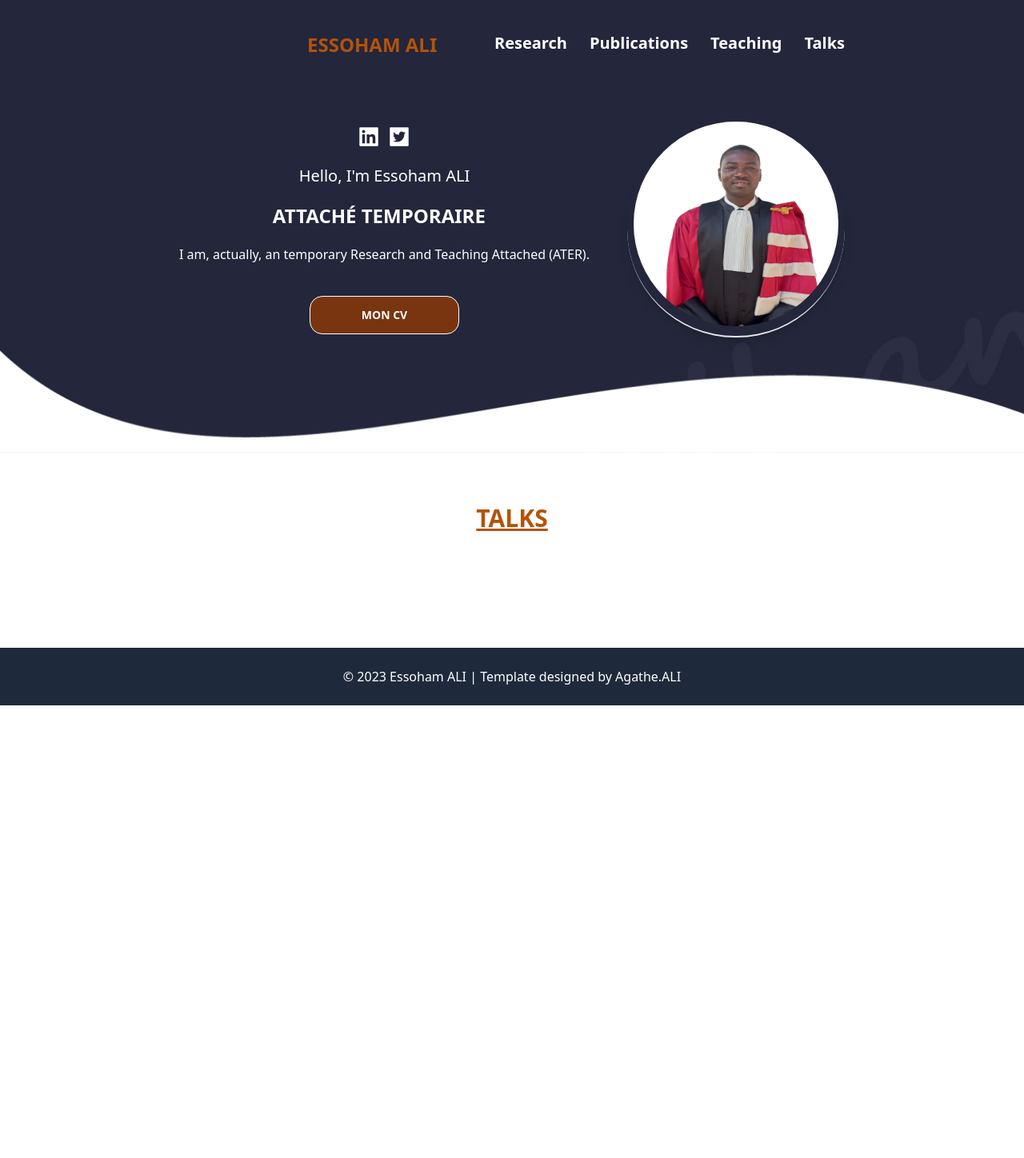
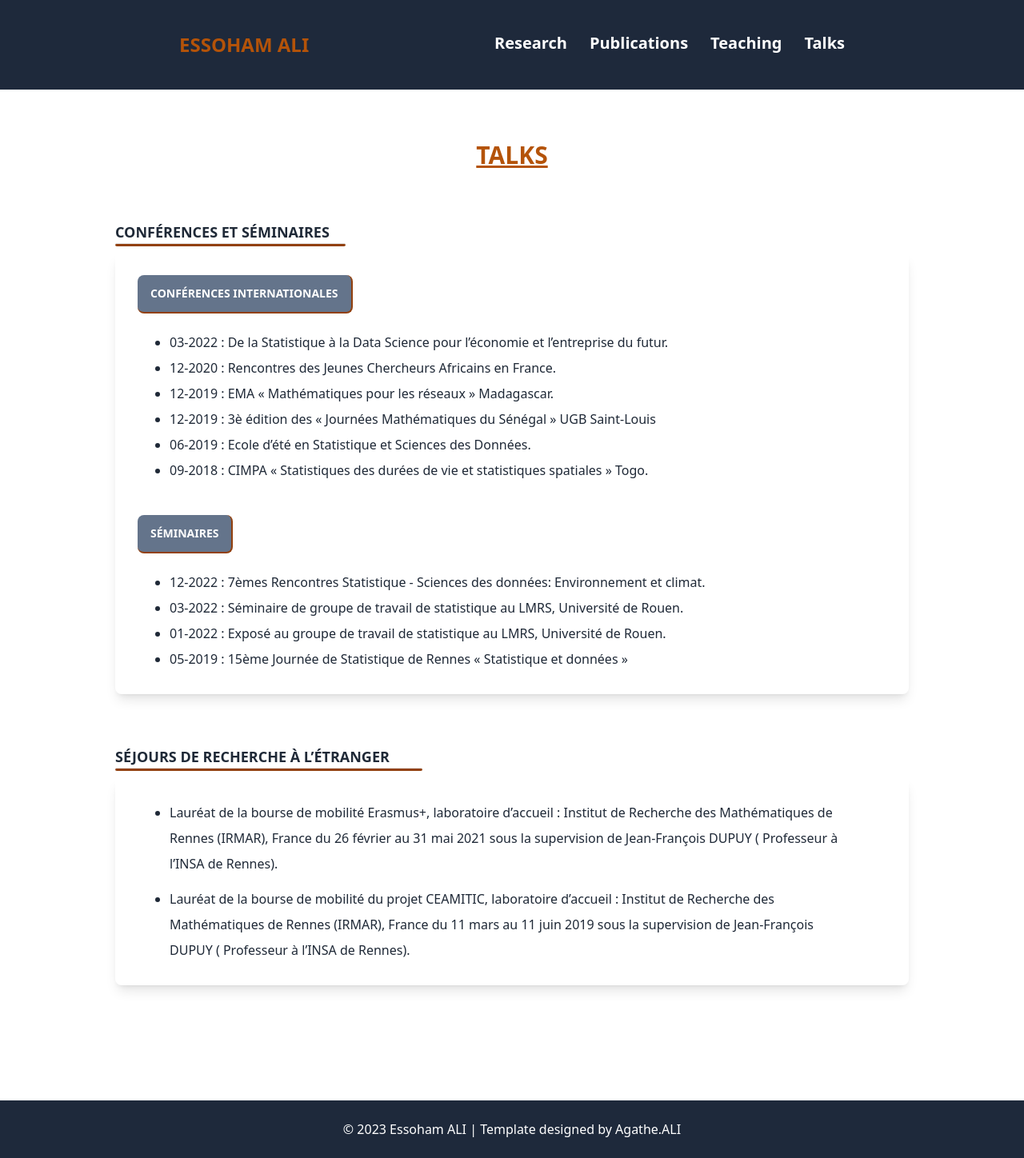
Before and after one commit to Gnilane95/essoham_portfolio, a Next.js app: page /talks in a window 1280 px wide. Shown: the whole page at 80% size. Before the commit the page ends 882 px from the top, so only its background shows below. Built offline with nearby package versions, Linux system fonts and the light colour scheme; what tw-elements would draw is missing.

Commit message:
pages done

```diff
--- a/components/layout/Layout.jsx
+++ b/components/layout/Layout.jsx
@@ -1,4 +1,3 @@
-import Navbar from '../navigation/Navbar'
 import Head from 'next/head'
 import Footer from '../footer/Footer'
 
@@ -14,7 +13,6 @@ export default function Layout({ children, title, metaContent, image ="img/undra
       </Head>
       <div className='flex flex-col'>
         <div className="">
-          <Navbar />
           <main className='flex-grow'>
             {children}
           </main>
--- a/components/navigation/Navbar.jsx
+++ b/components/navigation/NavbarHome.jsx
@@ -3,7 +3,7 @@ import Typical from 'react-typical'
 import {AiFillLinkedin} from 'react-icons/ai'
 import {AiFillTwitterSquare} from 'react-icons/ai'
 
-export default function Navbar() {
+export default function NavbarHome() {
   return (
     <div className="">
         <div className="bg-[url('../public/assets/bg.jpg')] h-[82%] w-full px-56 pb-36 relative text-white ">
--- /dev/null
+++ b/components/navigation/NavbarPages.jsx
@@ -0,0 +1,28 @@
+import React from 'react'
+import Link from 'next/link'
+
+export default function NavbarPages() {
+  return (
+    <div>
+      <nav className=' flex justify-between py-10 px-56 bg-slate-800'>
+        <Link href='/' className='font-black text-2xl uppercase logo'>
+          <span className='text-amber-700'>Essoham ALI</span>
+        </Link>
+        <div className='flex space-x-7 text-xl font-semibold text-white'>
+          <Link href='/research' className='hover:text-amber-600'>
+            Research
+          </Link>
+          <Link href='/publications' className='hover:text-amber-600'>
+            Publications
+          </Link>
+          <Link href='/teaching' className='hover:text-amber-600'>
+            Teaching
+          </Link>
+          <Link href='/talks' className='hover:text-amber-600'>
+            Talks
+          </Link>
+        </div>
+      </nav>
+    </div>
+  )
+}
--- a/pages/index.js
+++ b/pages/index.js
@@ -1,10 +1,12 @@
 import Layout from "../components/layout/Layout";
 import SectionAbout from '../components/home/SectionAbout';
 import SectionContact from "../components/home/SectionContact";
+import NavbarHome from '../components/navigation/NavbarHome'
 
 export default function Home() {
   return (
     <Layout title = 'Accueil' metaContent ='Bienvenue sur ma page web, Je suis Essoham ALI, Ph.D. in Mathematics Applied' >
+      <NavbarHome />
       {/* Home section */}
       <div className='my-28'>
         <SectionAbout/>
--- a/pages/publications.js
+++ b/pages/publications.js
@@ -1,10 +1,12 @@
 import Link from 'next/link';
 import React from 'react'
 import Layout from "../components/layout/Layout";
+import NavbarPages from '../components/navigation/NavbarPages';
 
 export default function publications() {
   return (
     <Layout title = 'Publications' metaContent ='Bienvenue sur ma page web, Je suis Essoham ALI, Ph.D. in Mathematics Applied' >
+      <NavbarPages/>
       <div className='my-16'>
         <h1 className='uppercase text-center font-black underline text-3xl text-amber-700 pb-16'>
           Publications
--- a/pages/research.js
+++ b/pages/research.js
@@ -1,9 +1,12 @@
 import React from 'react'
 import Layout from "../components/layout/Layout";
+import NavbarPages from '../components/navigation/NavbarPages';
+
 
 export default function research() {
   return (
     <Layout title = 'Research' metaContent ='Bienvenue sur ma page web, Je suis Essoham ALI, Ph.D. in Mathematics Applied' >
+      <NavbarPages />
       <div className='my-28'>
         <h1 className='uppercase text-center font-black underline text-3xl text-amber-700'>
           Research
--- a/pages/talks.js
+++ b/pages/talks.js
@@ -1,13 +1,73 @@
 import React from 'react'
 import Layout from "../components/layout/Layout";
+import NavbarPages from '../components/navigation/NavbarPages';
 
 export default function talks() {
   return (
     <Layout title = 'Talks' metaContent ='Bienvenue sur ma page web, Je suis Essoham ALI, Ph.D. in Mathematics Applied' >
+      <NavbarPages/>
       <div className='my-16'>
         <h1 className='uppercase text-center font-black underline text-3xl text-amber-700'>
           Talks
         </h1>
+        <div className='mx-36'>
+          {/* Conférences et séminaires */}
+          <div className='mt-16'>
+            <h2 className='font-bold text-lg uppercase'>Conférences et séminaires</h2>
+            <hr className='bg-amber-800 h-1 w-72 rounded'/>
+            <div className='shadow-lg p-7 rounded-lg mt-2'>
+              {/* Conférences internationales */}
+              <div className=''>
+                <span className='btn bg-slate-500 hover:bg-amber-700 cursor-none border-r-2 border-b-2 border-r-amber-800 border-b-amber-800 border-t-0 border-l-0'>Conférences internationales</span>
+                <div className='mt-5'>
+                  <ul className='leading-loose mx-10'>
+                    <li className='list-disc'>
+                      03-2022 : De la Statistique à la Data Science pour l’économie et l’entreprise du futur.
+                    </li>
+                    <li className='list-disc'>12-2020 : Rencontres des Jeunes Chercheurs Africains en France.</li>
+                    <li className='list-disc'>12-2019 : EMA « Mathématiques pour les réseaux » Madagascar.</li>
+                    <li className='list-disc'>12-2019 : 3è édition des « Journées Mathématiques du Sénégal » UGB Saint-Louis</li>
+                    <li className='list-disc'>06-2019 : Ecole d’été en Statistique et Sciences des Données.</li>
+                    <li className='list-disc'>09-2018 : CIMPA « Statistiques des durées de vie et statistiques spatiales » Togo.</li>
+                  </ul>
+                </div>
+              </div>
+              {/* Séminaires */}
+              <div className='mt-10'>
+                <span className='btn bg-slate-500 hover:bg-amber-700 cursor-none border-r-2 border-b-2 border-r-amber-800 border-b-amber-800 border-t-0 border-l-0'>Séminaires</span>
+                <div className='mt-5'>
+                  <ul className='leading-loose mx-10'>
+                    <li className='list-disc'>
+                      12-2022 : 7èmes Rencontres Statistique - Sciences des données: Environnement et climat.
+                    </li>
+                    <li className='list-disc'>
+                      03-2022 : Séminaire de groupe de travail de statistique au LMRS, Université de Rouen.
+                    </li>
+                    <li className='list-disc'>
+                      01-2022 : Exposé au groupe de travail de statistique au LMRS, Université de Rouen.
+                    </li>
+                    <li className='list-disc'>05-2019 : 15ème Journée de Statistique de Rennes « Statistique et données »</li>
+                  </ul>
+                </div>
+              </div>
+            </div>
+          </div>
+          {/* Séjours de recherche à l’étranger */}
+          <div className='mt-16'>
+            <h2 className='font-bold text-lg uppercase'>Séjours de recherche à l’étranger</h2>
+            <hr className='bg-amber-800 h-1 w-96 rounded'/>
+            <div className='shadow-lg p-7 rounded-lg mt-2'>
+              <ul className='leading-loose mx-10'>
+                <li className='list-disc'>
+                  Lauréat de la bourse de mobilité Erasmus+, laboratoire d’accueil : Institut de Recherche des Mathématiques de Rennes (IRMAR), France du 26 février au 31 mai 2021 sous la supervision de Jean-François DUPUY ( Professeur à l’INSA de Rennes).
+                </li>
+                <li className='list-disc pt-3'>
+                Lauréat de la bourse de mobilité du projet CEAMITIC, laboratoire d’accueil : Institut de Recherche des Mathématiques de Rennes (IRMAR), France du 11 mars au 11 juin 2019 sous la supervision de Jean-François DUPUY ( Professeur à l’INSA de Rennes).
+                </li>
+              </ul>
+            </div>
+          </div>
+        </div>
       </div>
     </Layout>
   )
--- a/pages/teaching.js
+++ b/pages/teaching.js
@@ -1,14 +1,16 @@
 import React from 'react'
 import Layout from "../components/layout/Layout";
+import NavbarPages from '../components/navigation/NavbarPages';
 
 export default function teaching() {
   return (
     <Layout title = 'Teaching' metaContent ='Bienvenue sur ma page web, Je suis Essoham ALI, Ph.D. in Mathematics Applied' >
-      <div className='my-16'>
+      <NavbarPages/>
+      <div className='my-16 mx-36'>
         <h1 className='uppercase text-center font-black underline text-3xl text-amber-700'>
           Teaching
         </h1>
-        <div className='grid grid-cols-2 mx-20 gap-7'>
+        <div className='mx-20'>
           <div className='shadow-lg p-7 rounded-lg mt-16'>
             <span className='btn bg-slate-800 hover:bg-amber-700 cursor-none border-none'>2022-2023</span>
             <span className='btn bg-slate-800 hover:bg-amber-700 cursor-none border-none ml-5'>Université Bretagne Sud (UBS)</span>
```
